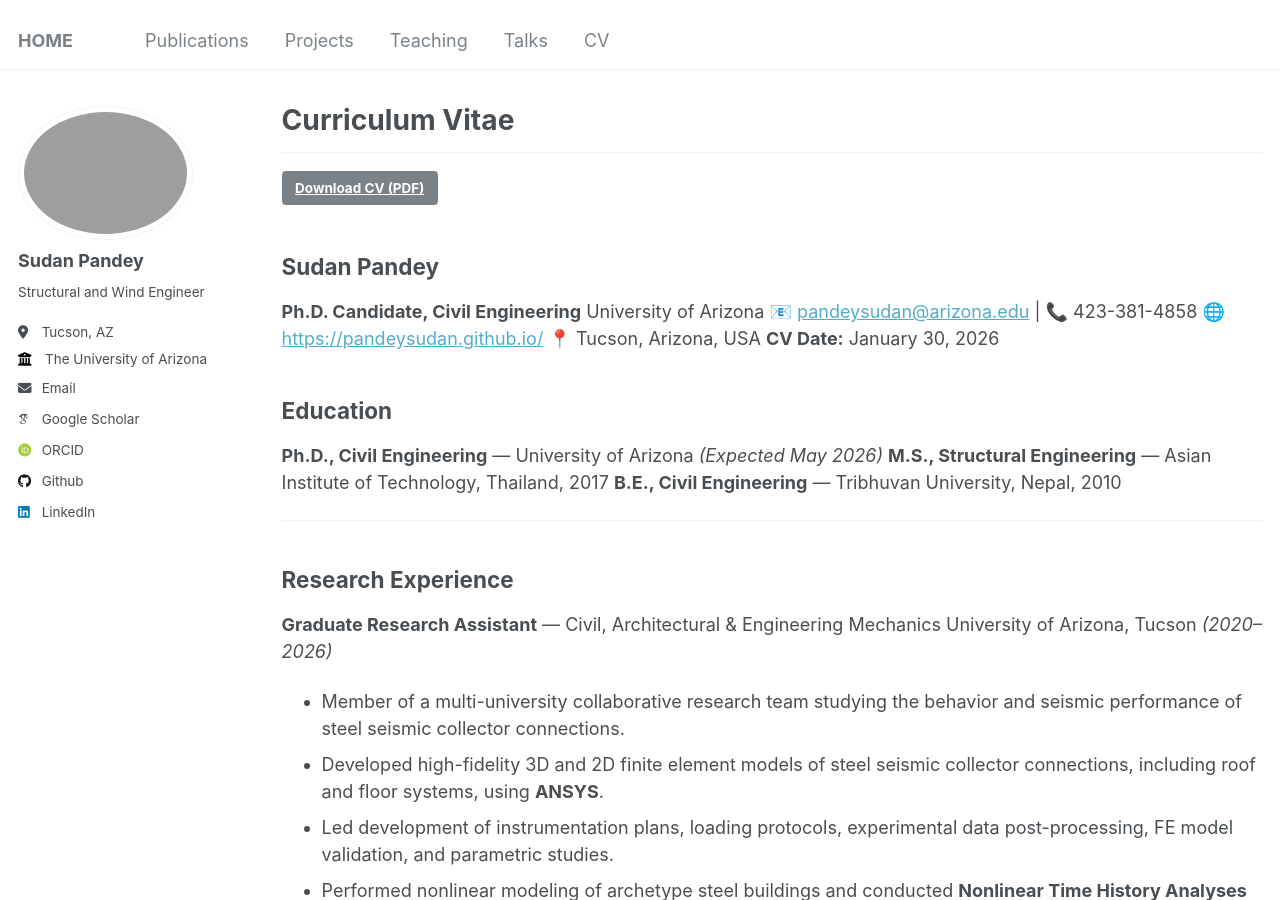
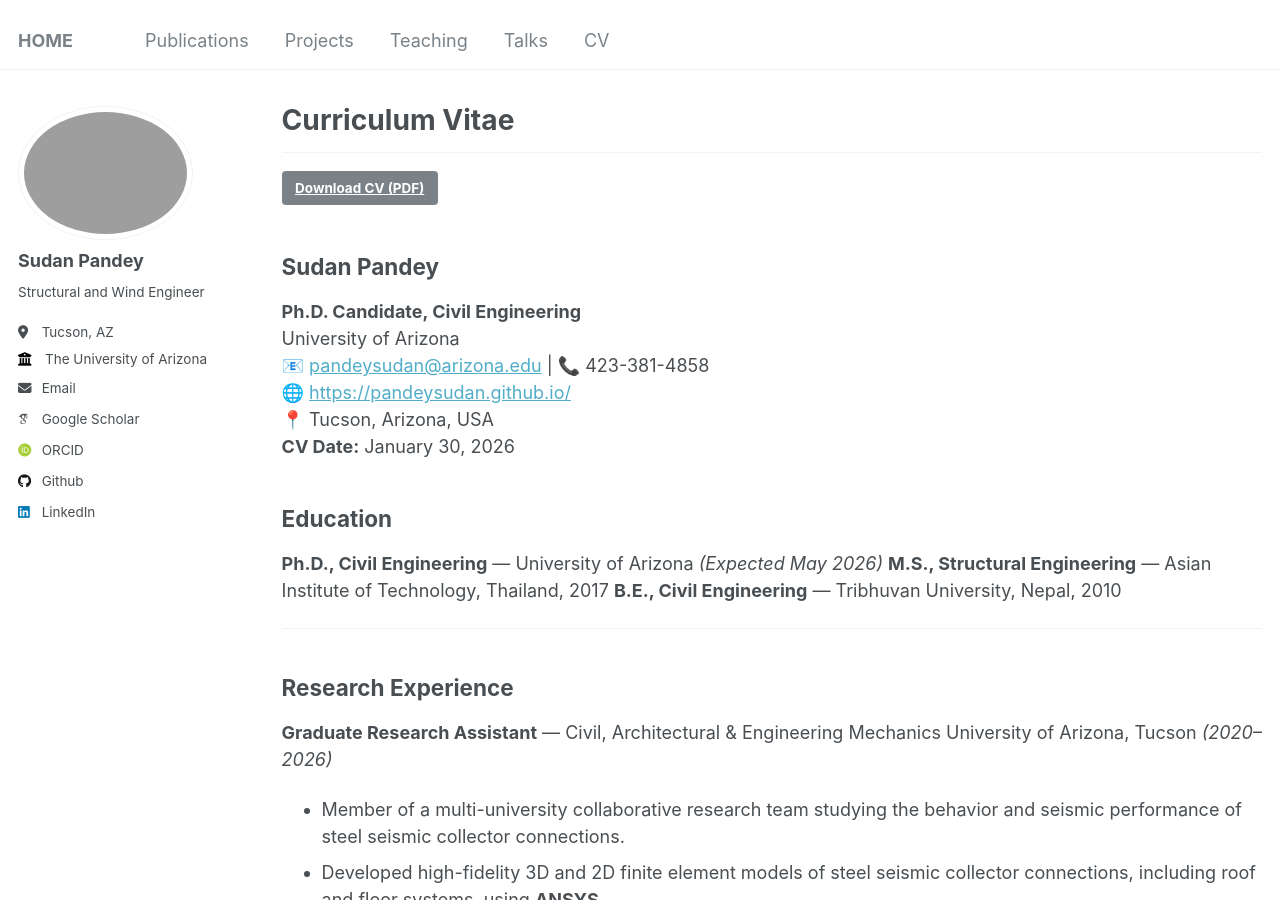
Before and after one commit to pdy-sdn/pandeysudan.github.io, a Jekyll site: the page built from _pages/cv.md, in a window 1280 px wide and 900 px high. Built offline with Jekyll 4.4.1, drawn with Linux system fonts in a browser that asks for light colours; some web fonts are replaced.

Commit message:
Update cv.md

```diff
--- a/_pages/cv.md
+++ b/_pages/cv.md
@@ -16,11 +16,11 @@ redirect_from:
 
 ## Sudan Pandey
 
-**Ph.D. Candidate, Civil Engineering**
-University of Arizona
-📧 [pandeysudan@arizona.edu](mailto:pandeysudan@arizona.edu) | 📞 423-381-4858
-🌐 [https://pandeysudan.github.io/](https://pandeysudan.github.io/)
-📍 Tucson, Arizona, USA
+**Ph.D. Candidate, Civil Engineering**<br />
+University of Arizona<br />
+📧 [pandeysudan@arizona.edu](mailto:pandeysudan@arizona.edu) | 📞 423-381-4858<br />
+🌐 [https://pandeysudan.github.io/](https://pandeysudan.github.io/)<br />
+📍 Tucson, Arizona, USA<br />
 **CV Date:** January 30, 2026
 
 
```
